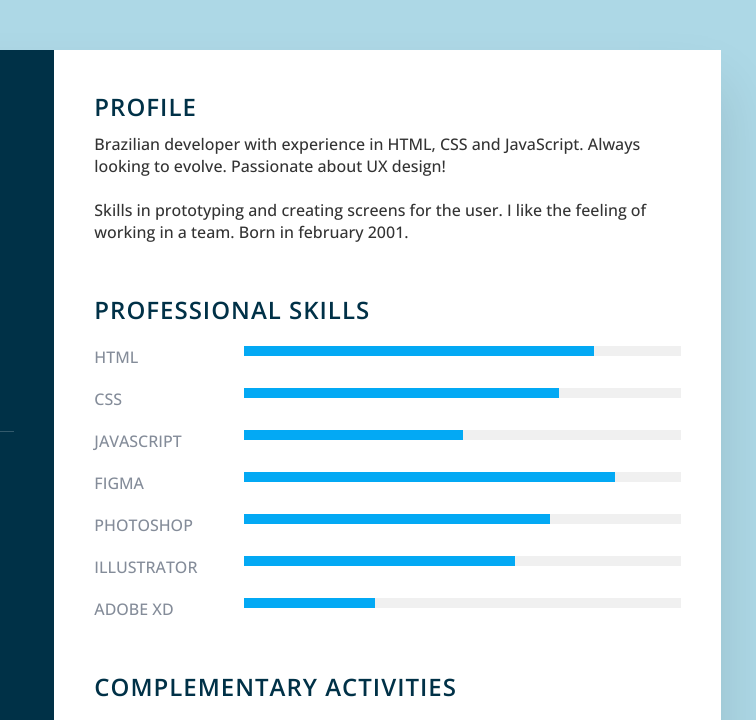
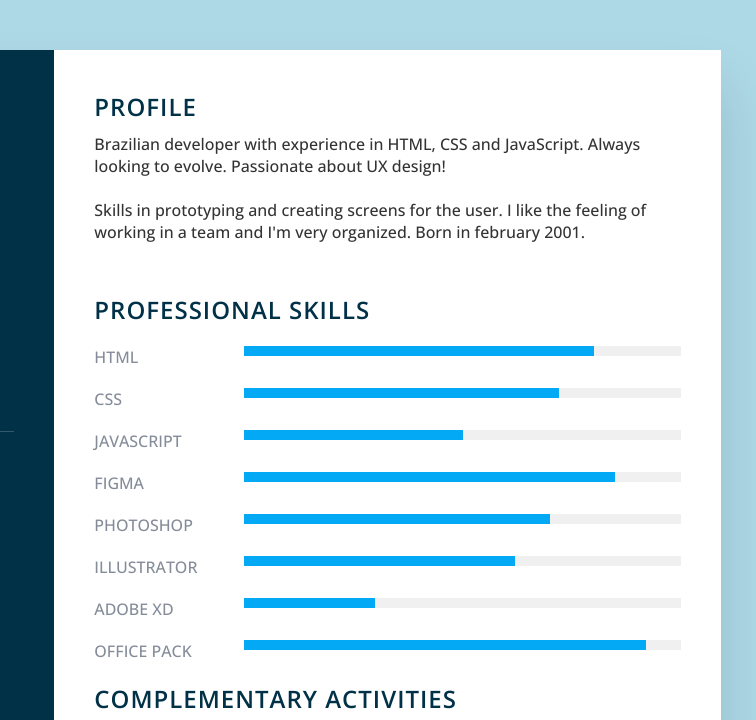
Before and after one commit to miguelbrazz/CurriculumVitae, a plain HTML site: page index.html in a window 1280 px wide. Shown: the top 720 px of the page, 419-1175 px from the left. Drawn offline with nearby package versions, Linux system fonts and the light colour scheme.

Commit message:
add officepack in skills

```diff
--- a/index.html
+++ b/index.html
@@ -102,7 +102,7 @@
                 <h2 class="title2">Profile</h2>
                 <p>Brazilian developer with experience in HTML, CSS and JavaScript. Always looking to evolve. Passionate
                     about UX design!<br><br>Skills in prototyping and creating screens for the user. I like the feeling
-                    of working in a team. Born in february 2001.</p>
+                    of working in a team and I'm very organized. Born in february 2001.</p>
             </div>
 
             <div class="about skills">
@@ -149,6 +149,11 @@
                         <div style="width: 30%;"></div>
                     </div>
                 </div>
+                <div class="box">
+                    <h4>Office pack</h4>
+                    <div class="percent">
+                        <div style="width: 92%;"></div>
+                    </div>
             </div>
 
             <div class="about">
```
